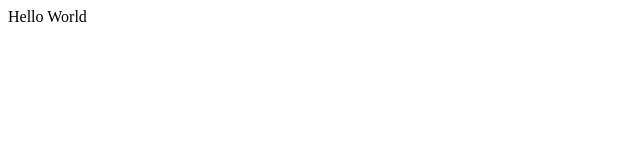
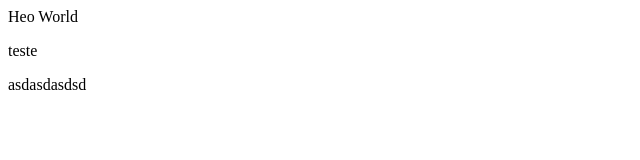
Before and after one commit to mkxxiii/QualquerNome, a plain HTML site: page index.html in a window 1280 px wide. Shown: the whole page, without its empty margins (0-640 px from the left). Drawn offline with Linux system fonts and the light colour scheme.

Commit message:
Ediçao de teste

```diff
--- a/index.html
+++ b/index.html
@@ -1,7 +1,7 @@
 <!DOCTYPE html>
-<head>
 
-</head>
 <body>
-    Hello World
+    Heo World
+    <p>teste</p>
+    <div>asdasdasdsd</div>
 </body>
```
